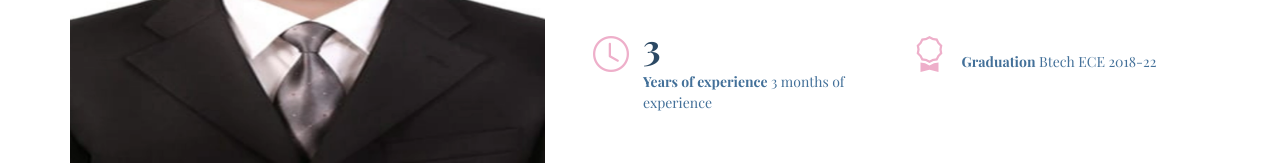
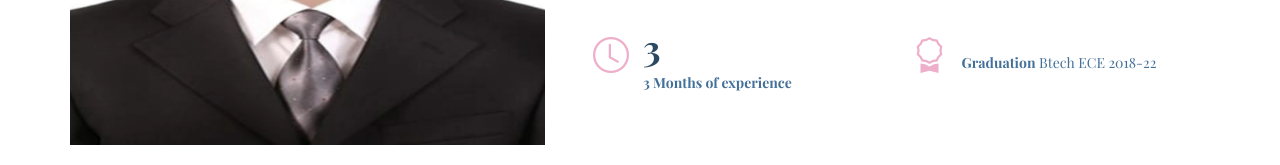
Before and after one commit to ArjunSKumar7/personal-website, a plain HTML site: page index.html in a window 1280 px wide. Shown: the part 975-1140 px from the top of the page. Drawn offline with nearby package versions, Linux system fonts and the light colour scheme; a web font is replaced by a local one.

Commit message:
Update index.html

```diff
--- a/index.html
+++ b/index.html
@@ -108,7 +108,8 @@
                   <div class="count-box">
                     <i class="bi bi-clock"></i>
                     <span data-purecounter-start="0" data-purecounter-end="3" data-purecounter-duration="1" class="purecounter"></span>
-                    <p><strong>Years of experience</strong> 3 months of experience</p>
+                    <p><strong>3 Months of experience</strong>
+                    </p>
                   </div>
                 </div>
 
```
